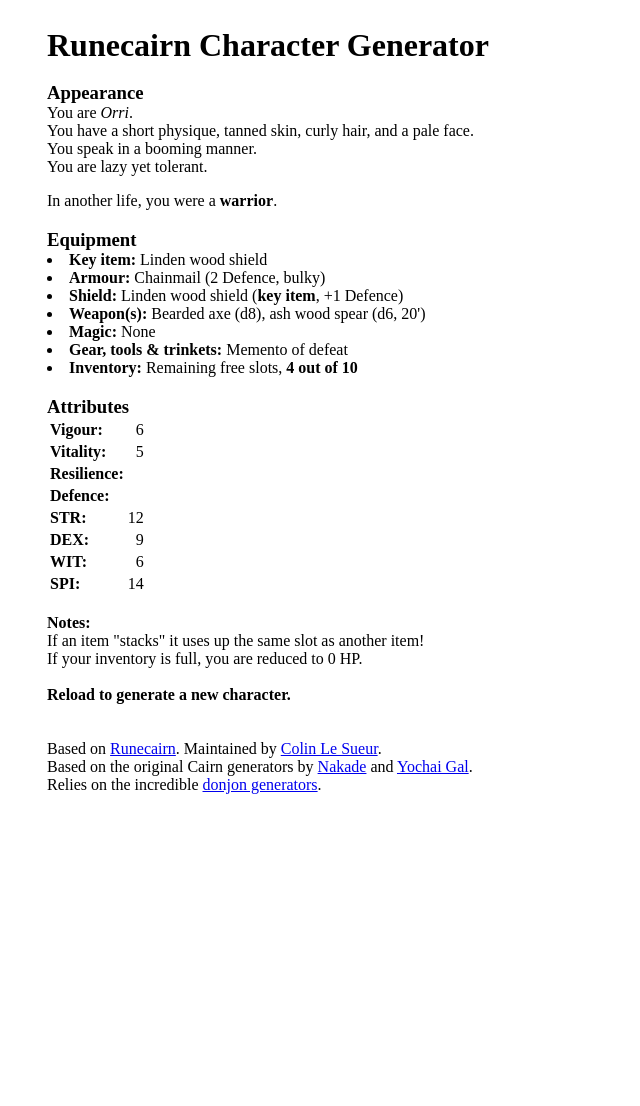
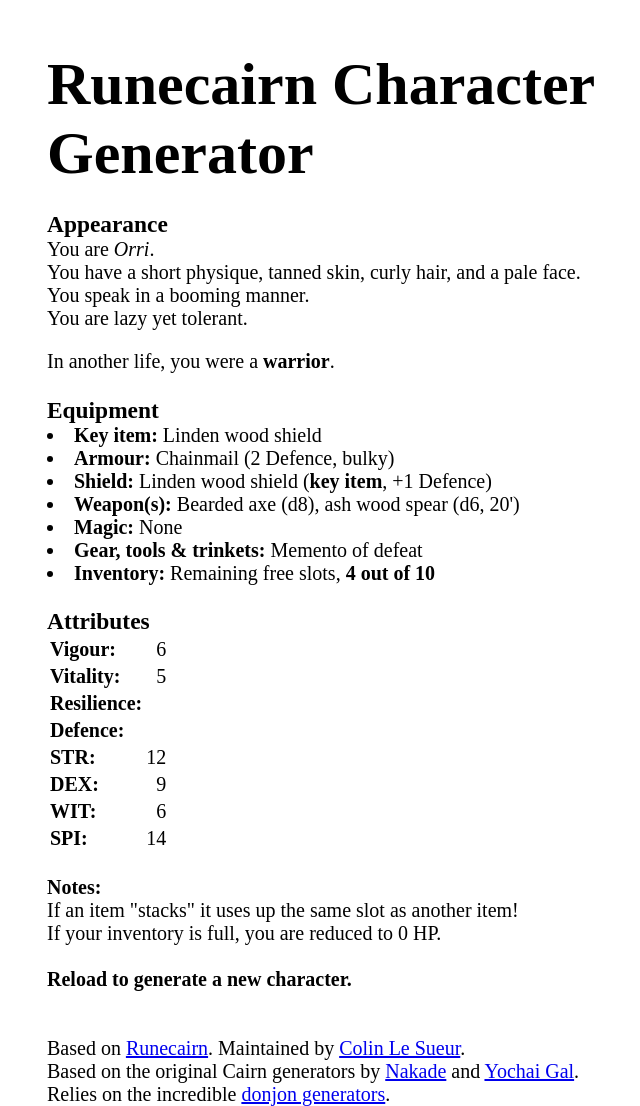
Before and after one commit to byodinsbeardrpg/byodinsbeardrpg.github.io, a Jekyll site: the page generator/index.html, which Jekyll copies as it is, in a window 1280 px wide. Shown: the whole page, without its empty margins (193-833 px from the left). Built offline with Jekyll 4.4.1, drawn with Linux system fonts in a browser that asks for light colours; some web fonts are replaced; before the commit the page ends 900 px from its top, so only the background shows below that.

Commit message:
Update index.html

```diff
--- a/generator/index.html
+++ b/generator/index.html
@@ -28,9 +28,9 @@
       a:active {color: #2a9c56}
       a:visited {color: #1a7a3f}
       a:hover {color: #32b865}
-	  h2 {margin-bottom: 0em; font-family: "BlackBeard"; font-size: 200%}
+	  h2 {margin-bottom: 0em; font-family: "BlackBeard"; font-size: 300%}
       h3 {margin-bottom: 0em; font-family: "Futura PT"}
-      body {width: 800px; margin: auto; font-family: "Minion Pro"; font-size: 100%}
+      body {width: 800px; margin: auto; font-family: "Minion Pro"; font-size: 125%}
     </style>
      <script type="text/javascript" src="js/generator.js"></script>
     <script type="text/javascript" src="js/runecairn_data.js"></script>
```
